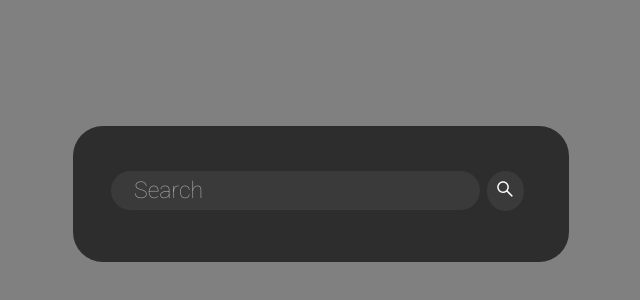
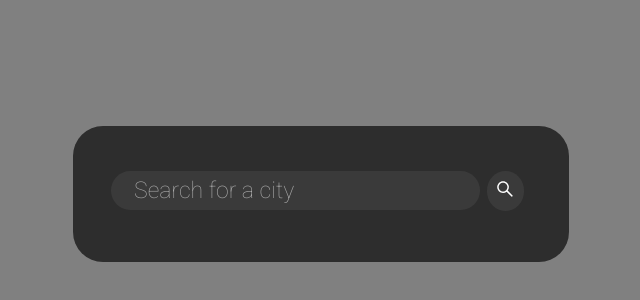
Before and after one commit to aaron3alexander/Weather-App, a plain HTML site: page index.html in a window 1280 px wide. Shown: the part 206-506 px from the top of the page, 319-959 px from the left. Drawn offline with Linux system fonts and the light colour scheme.

Commit message:
changed input placeholder message

```diff
--- a/index.html
+++ b/index.html
@@ -15,7 +15,7 @@
 <body>
     <div class="card loading">
         <div class="search">
-            <input type="text" class="search-bar" placeholder="Search">
+            <input type="text" class="search-bar" placeholder="Search for a city">
             <button>
                 <svg stroke="currentColor" fill="currentColor" stroke-width="0" viewBox="0 0 1024 1024" height="1.5em" width="1.5em" xmlns="http://www.w3.org/2000/svg"><path d="M909.6 854.5L649.9 594.8C690.2 542.7 712 479 712 412c0-80.2-31.3-155.4-87.9-212.1-56.6-56.7-132-87.9-212.1-87.9s-155.5 31.3-212.1 87.9C143.2 256.5 112 331.8 112 412c0 80.1 31.3 155.5 87.9 212.1C256.5 680.8 331.8 712 412 712c67 0 130.6-21.8 182.7-62l259.7 259.6a8.2 8.2 0 0 0 11.6 0l43.6-43.5a8.2 8.2 0 0 0 0-11.6zM570.4 570.4C528 612.7 471.8 636 412 636s-116-23.3-158.4-65.6C211.3 528 188 471.8 188 412s23.3-116.1 65.6-158.4C296 211.3 352.2 188 412 188s116.1 23.2 158.4 65.6S636 352.2 636 412s-23.3 116.1-65.6 158.4z"></path></svg>
             </button>
```
